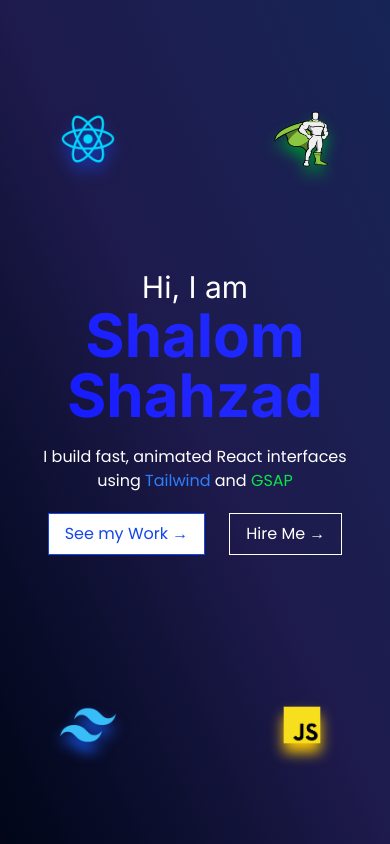
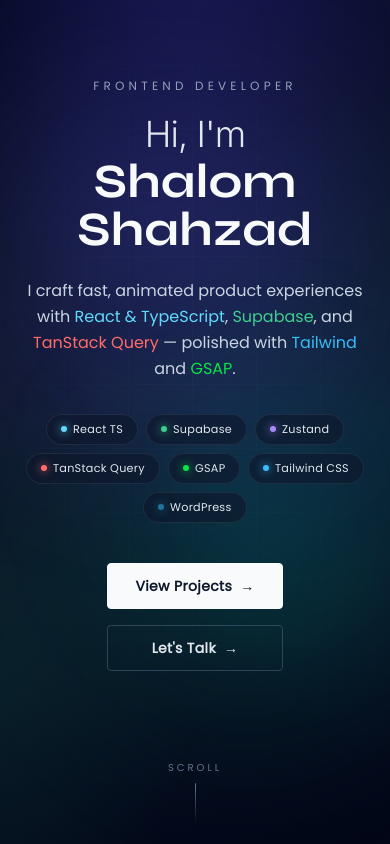
Before and after one commit to ShalomShahzad33/Shalom-Shahzad, a React (Vite) app: page / in a window 390 px wide. Shown: the top 844 px of the page. Built offline with nearby package versions, Linux system fonts and the light colour scheme.

Commit message:
Redesigned Hero Section

```diff
--- a/src/components/Hero.tsx
+++ b/src/components/Hero.tsx
@@ -1,110 +1,308 @@
-import ReactLogo from "../assets/images/react-logo.png";
-import TailwindLogo from "../assets/images/tailwindcss-logo.png";
-import GSAPLogo from "../assets/images/gsap-logo.png";
-import JavascriptLogo from "../assets/images/javascript-logo.png";
-import { useRef } from "react";
+import { useRef, type CSSProperties } from "react";
 import gsap from "gsap";
 import { useGSAP } from "@gsap/react";
 import { SplitText } from "gsap/SplitText";
 
 gsap.registerPlugin(SplitText);
 
+const HERO_TECH_STACK = [
+  { label: "React TS", accent: "#61dafb" },
+  { label: "Supabase", accent: "#3ecf8e" },
+  { label: "Zustand", accent: "#a78bfa" },
+  { label: "TanStack Query", accent: "#ff6b6b" },
+  { label: "GSAP", accent: "#0ae448" },
+  { label: "Tailwind CSS", accent: "#38bdf8" },
+  { label: "WordPress", accent: "#21759b" },
+] as const;
+
+/** Keeps content hidden until GSAP runs (avoids flash + survives Strict Mode remount). */
+const HIDDEN = "invisible opacity-0";
+
 const Hero = () => {
-  const logoSection = useRef<HTMLDivElement>(null);
-  const title = useRef<HTMLHeadingElement>(null);
-  const heroPara = useRef<HTMLParagraphElement>(null);
-  const buttons = useRef<HTMLDivElement>(null);
+  const heroRef = useRef<HTMLElement>(null);
+  const eyebrowRef = useRef<HTMLParagraphElement>(null);
+  const greetingRef = useRef<HTMLSpanElement>(null);
+  const nameRef = useRef<HTMLSpanElement>(null);
+  const subtitleRef = useRef<HTMLParagraphElement>(null);
+  const techPillsRef = useRef<HTMLDivElement>(null);
+  const ctaRef = useRef<HTMLDivElement>(null);
+  const scrollHintRef = useRef<HTMLDivElement>(null);
+  const orbRefs = useRef<(HTMLDivElement | null)[]>([]);
 
-  useGSAP(() => {
-    if (!title.current) return;
+  useGSAP(
+    () => {
+      if (
+        !greetingRef.current ||
+        !nameRef.current ||
+        !techPillsRef.current ||
+        !ctaRef.current ||
+        !eyebrowRef.current ||
+        !subtitleRef.current ||
+        !scrollHintRef.current
+      ) {
+        return;
+      }
 
-    const heroTitle = new SplitText(title.current, { type: "words" });
+      const pills = gsap.utils.toArray<HTMLElement>(
+        techPillsRef.current.querySelectorAll("[data-hero-pill]"),
+      );
+      const ctas = gsap.utils.toArray<HTMLElement>(ctaRef.current.children);
 
-    const heroTl = gsap.timeline();
+      const greetingSplit = new SplitText(greetingRef.current, {
+        type: "chars",
+      });
+      const nameSplit = new SplitText(nameRef.current, {
+        type: "words",
+        wordsClass: "inline-block",
+      });
 
-    heroTl
-      .from(heroTitle.words, {
-        y: 150,
-        duration: 0.75,
+      // Parent HIDDEN would block split chars from showing — unhide containers only
+      greetingRef.current.classList.remove("invisible", "opacity-0");
+      nameRef.current.classList.remove("invisible", "opacity-0");
+
+      gsap.set(nameSplit.words, { display: "inline-block" });
+
+      // Hidden + offset before timeline (pairs with HIDDEN class; no clearProps on pills)
+      gsap.set(eyebrowRef.current, { autoAlpha: 0, y: 24 });
+      gsap.set(subtitleRef.current, { autoAlpha: 0, y: 40 });
+      gsap.set(scrollHintRef.current, { autoAlpha: 0, y: 12 });
+      gsap.set(pills, { autoAlpha: 0, y: 28, scale: 0.92 });
+      gsap.set(ctas, { autoAlpha: 0, y: 32 });
+      gsap.set(greetingSplit.chars, { autoAlpha: 0, y: 80 });
+      gsap.set(nameSplit.words, { autoAlpha: 0, y: 120 });
+
+      const introTl = gsap.timeline({ defaults: { ease: "expo.out" } });
+
+      introTl
+        .to(eyebrowRef.current, {
+          autoAlpha: 1,
+          y: 0,
+          duration: 0.6,
+        })
+        .to(
+          greetingSplit.chars,
+          {
+            autoAlpha: 1,
+            y: 0,
+            duration: 0.7,
+            stagger: 0.03,
+          },
+          "-=0.25",
+        )
+        .to(
+          nameSplit.words,
+          {
+            autoAlpha: 1,
+            y: 0,
+            duration: 0.85,
+            stagger: 0.08,
+          },
+          "-=0.45",
+        )
+        .to(
+          subtitleRef.current,
+          {
+            autoAlpha: 1,
+            y: 0,
+            duration: 0.65,
+          },
+          "-=0.35",
+        )
+        .to(
+          pills,
+          {
+            autoAlpha: 1,
+            y: 0,
+            scale: 1,
+            duration: 0.5,
+            stagger: 0.06,
+            ease: "power3.inOut",
+          },
+          "-=0.15",
+        )
+        .to(
+          ctas,
+          {
+            autoAlpha: 1,
+            y: 0,
+            duration: 0.55,
             stagger: 0.1,
-        ease: "expo.out",
-      })
-      .from(heroPara.current, {
-        y: 50,
-        opacity: 0,
+          },
+          "-=0.05",
+        )
+        .to(
+          scrollHintRef.current,
+          {
+            autoAlpha: 1,
+            y: 0,
             duration: 0.5,
-        ease: "expo.out",
-      })
-      .from(buttons.current, {
-        y: 50,
-        opacity: 0,
-        duration: 0.5,
-        ease: "power2.inOut",
-      })
-      .from(logoSection.current, {
-        opacity: 0,
-        duration: 0.5,
-        ease: "none",
+          },
+          ">-0.05",
+        );
+
+      orbRefs.current.forEach((orb, index) => {
+        if (!orb) return;
+
+        gsap.set(orb, { autoAlpha: 0, scale: 0.6 });
+        gsap.to(orb, {
+          autoAlpha: 1,
+          scale: 1,
+          duration: 1.2,
+          delay: 0.15 * index,
+          ease: "power2.out",
+        });
+        gsap.to(orb, {
+          y: index % 2 === 0 ? "+=28" : "-=24",
+          x: index % 2 === 0 ? "+=16" : "-=14",
+          duration: 5 + index,
+          repeat: -1,
+          yoyo: true,
+          ease: "sine.inOut",
+        });
+      });
+
+      const scrollBounce = gsap.to(scrollHintRef.current, {
+        y: 8,
+        duration: 1.4,
+        repeat: -1,
+        yoyo: true,
+        ease: "sine.inOut",
+        delay: 1.2,
       });
 
       return () => {
-      heroTitle.revert();
-      heroTl.kill();
+        scrollBounce.kill();
+        greetingSplit.revert();
+        nameSplit.revert();
       };
-  });
+    },
+    { scope: heroRef },
+  );
+
+  const setOrbRef = (index: number) => (el: HTMLDivElement | null) => {
+    orbRefs.current[index] = el;
+  };
 
   return (
-    <section className="text-white flex flex-col text-center gap-5 justify-center items-center h-dvh w-vw bg-linear-to-tr from-slate-950 via-indigo-950 to-blue-950 md:gap-9">
-      <h1
-        className="text-3xl sm:text-5xl md:text-7xl lg:text-8xl relative overflow-hidden"
-        ref={title}
+    <section
+      ref={heroRef}
+      className="relative grid min-h-dvh w-full grid-rows-[1fr_auto] overflow-hidden bg-slate-950 px-6 text-white"
+      aria-label="Introduction"
     >
-        Hi, I am&nbsp;
-        <span className="font-bold text-blue-700 mix-blend-color-dodge block sm:inline text-6xl md:text-7xl lg:text-8xl">
+      <div
+        className="pointer-events-none absolute inset-0 z-0 bg-slate-950 bg-[radial-gradient(ellipse_80%_50%_at_50%_-10%,rgba(67,56,202,0.35),transparent),radial-gradient(ellipse_60%_40%_at_100%_50%,rgba(14,116,144,0.12),transparent),radial-gradient(ellipse_50%_35%_at_0%_80%,rgba(16,185,129,0.1),transparent),linear-gradient(165deg,#020617_0%,#0f172a_45%,#020617_100%)]"
+        aria-hidden="true"
+      />
+      <div
+        className="pointer-events-none absolute inset-0 z-0 bg-[linear-gradient(rgba(148,163,184,0.04)_1px,transparent_1px),linear-gradient(90deg,rgba(148,163,184,0.04)_1px,transparent_1px)] bg-size-[64px_64px] mask-[radial-gradient(ellipse_70%_60%_at_50%_40%,black,transparent)]"
+        aria-hidden="true"
+      />
+
+      <div
+        ref={setOrbRef(0)}
+        className={`pointer-events-none absolute top-[8%] -left-[6%] z-0 h-88 w-88 rounded-full bg-indigo-500/20 blur-[80px] ${HIDDEN}`}
+        aria-hidden="true"
+      />
+      <div
+        ref={setOrbRef(1)}
+        className={`pointer-events-none absolute right-[-4%] bottom-[12%] z-0 h-72 w-72 rounded-full bg-emerald-500/15 blur-[80px] ${HIDDEN}`}
+        aria-hidden="true"
+      />
+      <div
+        ref={setOrbRef(2)}
+        className={`pointer-events-none absolute top-[42%] right-[12%] z-0 h-56 w-56 rounded-full bg-sky-400/10 blur-[80px] ${HIDDEN}`}
+        aria-hidden="true"
+      />
+
+      <div className="relative z-10 flex flex-col items-center justify-center py-16">
+        <div className="flex max-w-5xl flex-col items-center text-center">
+          <p
+            ref={eyebrowRef}
+            className={`mb-5 text-xs font-medium tracking-[0.35em] text-slate-400 uppercase md:text-sm ${HIDDEN}`}
+          >
+            Frontend Developer
+          </p>
+
+          <h1 className="mb-6 overflow-hidden leading-[1.05]">
+            <span
+              ref={greetingRef}
+              className={`block font-[Inter,sans-serif] text-4xl font-light tracking-tight text-slate-200 sm:text-5xl md:text-6xl ${HIDDEN}`}
+            >
+              Hi, I&apos;m
+            </span>
+            <span
+              ref={nameRef}
+              className={`mt-1 block font-['Syne',sans-serif] text-5xl font-bold text-slate-50 sm:text-6xl md:text-7xl lg:text-8xl ${HIDDEN}`}
+            >
               Shalom Shahzad
             </span>
           </h1>
-      <p className="md:text-2xl px-6" ref={heroPara}>
-        I build fast, animated React interfaces using{" "}
-        <span className="text-blue-500">Tailwind</span> and{" "}
-        <span className="text-[#0ae448]">GSAP</span>
+
+          <p
+            ref={subtitleRef}
+            className={`max-w-2xl text-base leading-relaxed text-slate-300 sm:text-lg md:text-xl ${HIDDEN}`}
+          >
+            I craft fast, animated product experiences with{" "}
+            <span className="text-[#61dafb]">React & TypeScript</span>,{" "}
+            <span className="text-[#3ecf8e]">Supabase</span>, and{" "}
+            <span className="text-[#ff6b6b]">TanStack Query</span> — polished
+            with <span className="text-[#38bdf8]">Tailwind</span> and{" "}
+            <span className="text-[#0ae448]">GSAP</span>.
           </p>
-      <div ref={buttons} className="flex gap-6">
-        <button
-          aria-label="See my Work"
-          className="bg-white text-blue-700 px-4 py-2 border hover:cursor-pointer hover:bg-transparent hover:text-white hover:border transition-all text-center focus:bg-transparent focus:text-white"
+
+          <div
+            ref={techPillsRef}
+            className="mt-8 flex max-w-3xl flex-wrap justify-center gap-2 sm:gap-2.5"
           >
-          <a href="#projects-section">See my Work &rarr;</a>
-        </button>
-        <button
-          aria-label="Contact Me"
-          className="px-4 py-2 border hover:cursor-pointer hover:bg-white hover:text-blue-700 text-center transition-all focus:bg-white focus:text-blue-700"
+            {HERO_TECH_STACK.map(({ label, accent }) => (
+              <span
+                key={label}
+                data-hero-pill
+                style={{ "--pill-accent": accent } as CSSProperties}
+                className={`inline-flex items-center gap-1.5 rounded-full border border-slate-500/20 bg-slate-900/65 px-3.5 py-1.5 text-[0.7rem] font-medium tracking-wide text-slate-200 backdrop-blur-sm transition duration-300 hover:-translate-y-0.5 hover:border-(--pill-accent)/50 hover:shadow-[0_0_24px_color-mix(in_srgb,var(--pill-accent)_18%,transparent)] sm:px-4 sm:text-xs ${HIDDEN}`}
               >
-          <a href="#footer">Hire Me &rarr;</a>
-        </button>
+                <span
+                  className="size-1.5 shrink-0 rounded-full"
+                  style={{
+                    backgroundColor: accent,
+                    boxShadow: `0 0 10px ${accent}`,
+                  }}
+                  aria-hidden="true"
+                />
+                {label}
+              </span>
+            ))}
           </div>
 
-      <div ref={logoSection}>
-        <img
-          src={ReactLogo}
-          alt="react-logo"
-          className="hero-logos float-animation-top top-20 bottom-0 left-15 right-0 drop-shadow-blue-700 drop-shadow-xl"
-        />
-        <img
-          src={TailwindLogo}
-          alt="tailwind-logo"
-          className="hero-logos float-animation-bottom left-15 bottom-20 drop-shadow-blue-600 drop-shadow-xl"
-        />
-        <img
-          src={GSAPLogo}
-          alt="gsap-logo"
-          className="hero-logos float-animation-top right-15 top-20 drop-shadow-green-700 drop-shadow-xl"
-        />
-        <img
-          src={JavascriptLogo}
-          alt="javascript-logo"
-          className="hero-logos float-animation-bottom right-15 bottom-20 drop-shadow-yellow-400 drop-shadow-xl"
-        />
+          <div
+            ref={ctaRef}
+            className="mt-10 flex flex-col gap-4 sm:flex-row sm:gap-5"
+          >
+            <a
+              href="#projects-section"
+              className={`inline-flex min-w-44 items-center justify-center gap-2 rounded border border-slate-50 bg-slate-50 px-6 py-3 text-sm font-semibold tracking-wide text-slate-900 transition duration-300 hover:bg-transparent hover:text-slate-50 hover:shadow-[0_0_32px_rgba(147,197,253,0.2)] focus-visible:bg-transparent focus-visible:text-slate-50 ${HIDDEN}`}
+            >
+              View Projects
+              <span aria-hidden="true">&rarr;</span>
+            </a>
+            <a
+              href="#footer"
+              className={`inline-flex min-w-44 items-center justify-center gap-2 rounded border border-slate-500/45 px-6 py-3 text-sm font-semibold tracking-wide text-slate-200 transition duration-300 hover:border-slate-50 hover:bg-slate-50 hover:text-slate-900 focus-visible:border-slate-50 focus-visible:bg-slate-50 focus-visible:text-slate-900 ${HIDDEN}`}
+            >
+              Let&apos;s Talk
+              <span aria-hidden="true">&rarr;</span>
+            </a>
+          </div>
+        </div>
+      </div>
+
+      <div
+        ref={scrollHintRef}
+        className={`relative z-10 flex flex-col items-center gap-2 pb-8 text-slate-500 ${HIDDEN}`}
+        aria-hidden="true"
+      >
+        <span className="text-[10px] tracking-[0.3em] uppercase">Scroll</span>
+        <span className="block h-10 w-px bg-linear-to-b from-slate-500 to-transparent" />
       </div>
     </section>
   );
--- a/src/index.css
+++ b/src/index.css
@@ -1,4 +1,4 @@
-@import url("https://fonts.googleapis.com/css2?family=Inter:ital,opsz,wght@0,14..32,100..900;1,14..32,100..900&family=Poppins&display=swap");
+@import url("https://fonts.googleapis.com/css2?family=Inter:ital,opsz,wght@0,14..32,100..900;1,14..32,100..900&family=Poppins&family=Syne:wght@400..800&display=swap");
 
 @import "tailwindcss";
 
@@ -14,41 +14,3 @@
 h6 {
   font-family: "Inter", sans-serif;
 }
-
-.hero-logos {
-  @apply size-14 absolute;
-}
-
-.float-animation-top {
-  animation-name: float-top;
-  animation-duration: 2s;
-  animation-timing-function: ease;
-  animation-iteration-count: infinite;
-  animation-direction: alternate;
-}
-
-.float-animation-bottom {
-  animation-name: float-bottom;
-  animation-duration: 2s;
-  animation-timing-function: ease;
-  animation-iteration-count: infinite;
-  animation-direction: alternate-reverse;
-}
-
-@keyframes float-top {
-  from {
-    top: 5rem;
-  }
-  to {
-    top: 7rem;
-  }
-}
-
-@keyframes float-bottom {
-  from {
-    bottom: 5rem;
-  }
-  to {
-    bottom: 7rem;
-  }
-}
```
Lines whose indentation alone changed are shown as unchanged.
